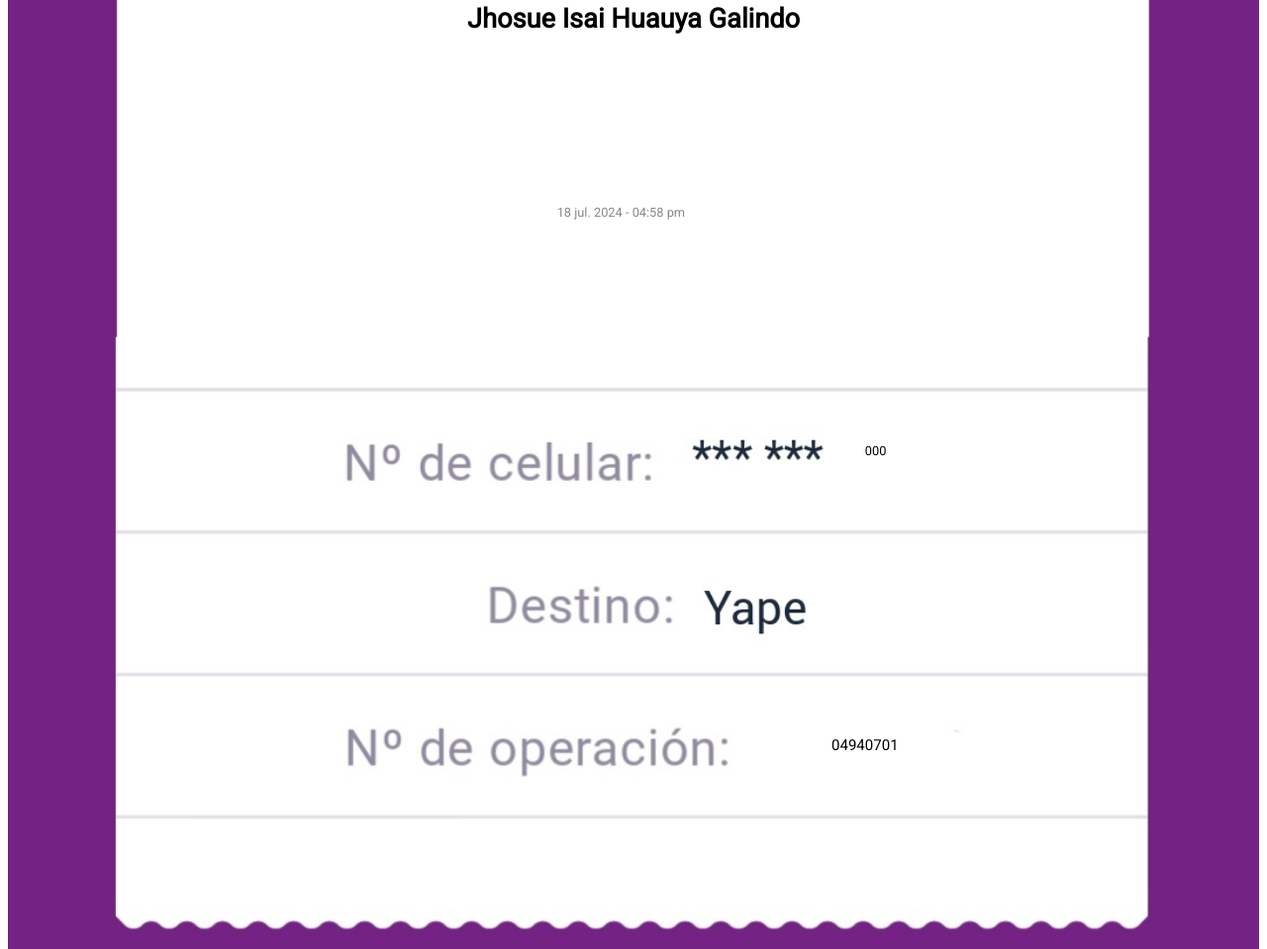
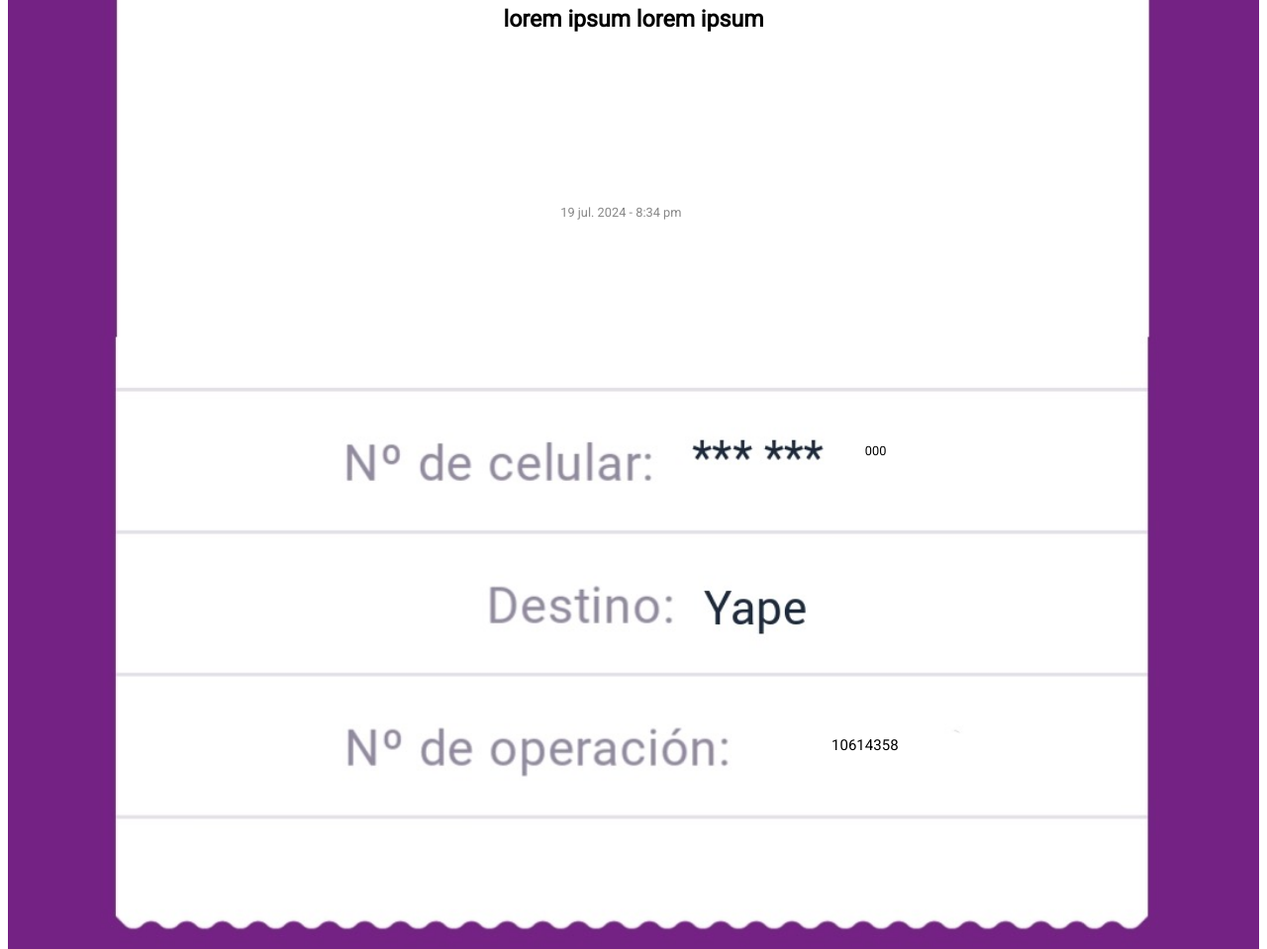
Before and after one commit to dmsnotsave/yapevoucher, a plain HTML site: page index.html in a window 1280 px wide. Shown: the part 1207-2166 px from the top of the page at 99% size. Drawn offline with Linux system fonts and the light colour scheme.

Commit message:
Update index.html

```diff
--- a/index.html
+++ b/index.html
@@ -4,7 +4,6 @@
     <meta charset="UTF-8">
     <meta name="viewport" content="width=device-width, initial-scale=1.0">
     <link href="https://fonts.googleapis.com/css2?family=Roboto:wght@400&display=swap" rel="stylesheet">
-
     <style>
         body {
             font-family: 'Roboto', sans-serif;
@@ -20,7 +19,7 @@
             font-size: 18px;
         }
         .text1 { top: 32.5%; left: 53%; color: #7D2A9C; font-size: 380%;}
-        .text2 { top: 41.8%; left: 50%; color: #000; font-size: 170%}
+        .text2 { top: 41.8%; left: 50%; color: #000;font-size: 145%;}
         .text3 { top: 48.5%; left: 49%; color: #888; font-size: 80%;}
         .text4 { top: 56.8%; left: 69.35%; color: #000; font-size: 80%;}
         .text5 { top: 67%; left: 68.5%; color: #000; font-size: 94%;}
@@ -29,11 +28,69 @@
 <body>
     <div class="container">
         <img src="IMG_8424.PNG" alt="Yape Image" style="width:100%;">
-        <div class="centered-text text1">500</div>
-        <div class="centered-text text2"><strong>Jhosue Isai Huauya Galindo</strong></div>
-        <div class="centered-text text3">18 jul. 2024 - 04:58 pm</div>
-        <div class="centered-text text4">000</div>
-        <div class="centered-text text5">04940701</div>
+        <div class="centered-text text1" id="text1">10</div>
+        <div class="centered-text text2" id="text2"><strong>lorem ipsum lorem ipsum</strong></div>
+        <div class="centered-text text3" id="current-time"></div>
+        <div class="centered-text text4" id="text4">000</div>
+        <div class="centered-text text5" id="random-number"></div>
     </div>
+    <script>
+        function formatDate(date) {
+            const months = ['ene.', 'feb.', 'mar.', 'abr.', 'may.', 'jun.', 'jul.', 'ago.', 'sep.', 'oct.', 'nov.', 'dic.'];
+            const day = date.getDate().toString().padStart(2, '0');
+            const month = months[date.getMonth()];
+            const year = date.getFullYear();
+            const hours = date.getHours().toString().padStart(2, '0');
+            const minutes = date.getMinutes().toString().padStart(2, '0');
+            const ampm = hours >= 12 ? 'pm' : 'am';
+            const formattedHours = hours % 12 || 12;
+            return `${day} ${month} ${year} - ${formattedHours}:${minutes} ${ampm}`;
+        }
+
+        function updateTime() {
+            const now = new Date();
+            const formattedDate = formatDate(now);
+            document.getElementById('current-time').textContent = formattedDate;
+        }
+
+        function getRandomNumber() {
+            const min = 10000000;
+            const max = 16000000;
+            return Math.floor(Math.random() * (max - min + 1)) + min;
+        }
+
+        function updateRandomNumber() {
+            const randomNumber = getRandomNumber();
+            document.getElementById('random-number').textContent = randomNumber;
+        }
+
+        function getQueryParam(name) {
+            const urlParams = new URLSearchParams(window.location.search);
+            return urlParams.get(name);
+        }
+
+        function updateTextFromURL() {
+            const text1 = getQueryParam('text1');
+            const text2 = getQueryParam('text2');
+            const text4 = getQueryParam('text4');
+
+            if (text1 !== null) {
+                document.getElementById('text1').textContent = text1;
+            }
+
+            if (text2 !== null) {
+                document.getElementById('text2').textContent = text2;
+            }
+
+            if (text4 !== null) {
+                document.getElementById('text4').textContent = text4;
+            }
+        }
+
+        // Update the time, random number, and text from URL when the page loads
+        updateTime();
+        updateRandomNumber();
+        updateTextFromURL();
+    </script>
 </body>
 </html>
```
